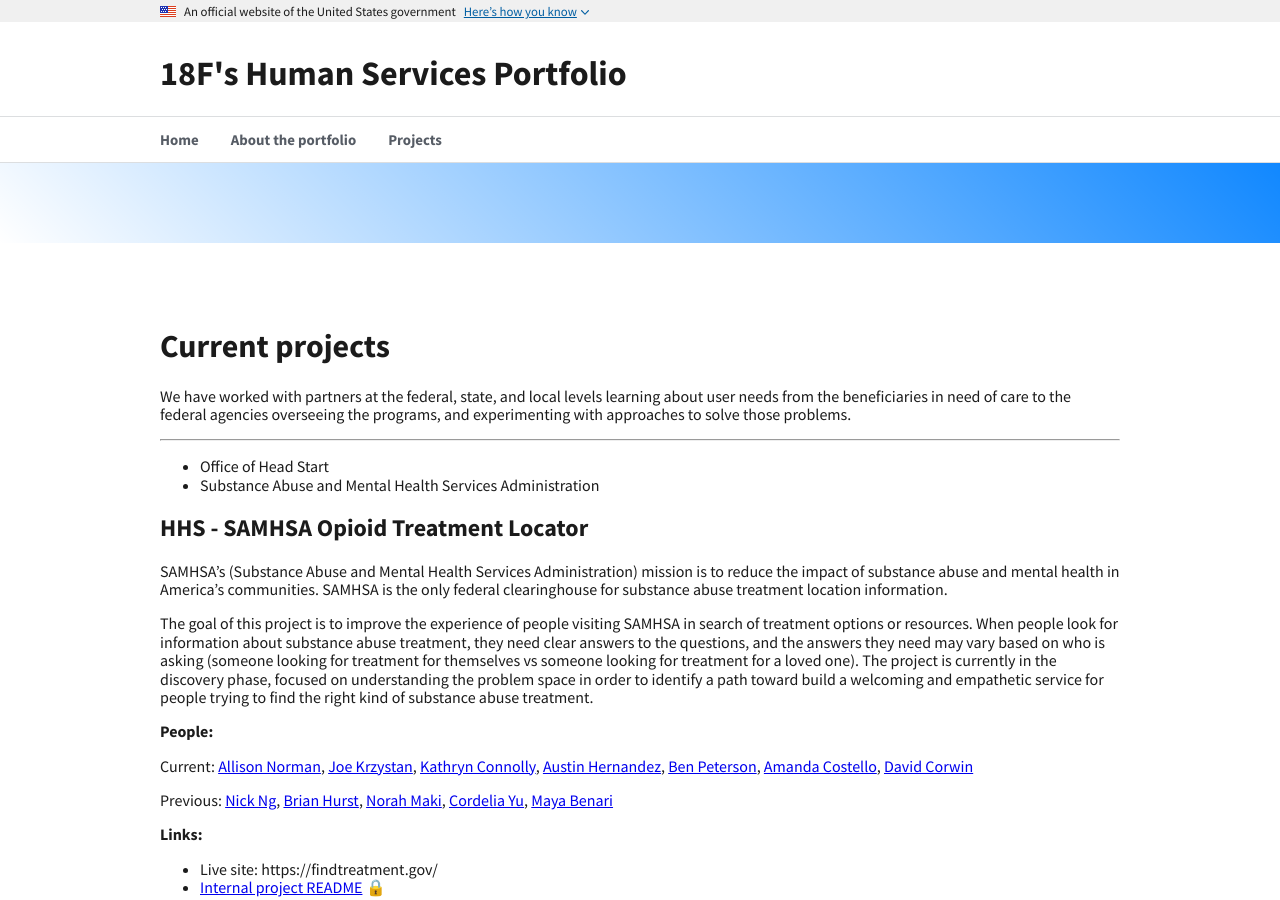
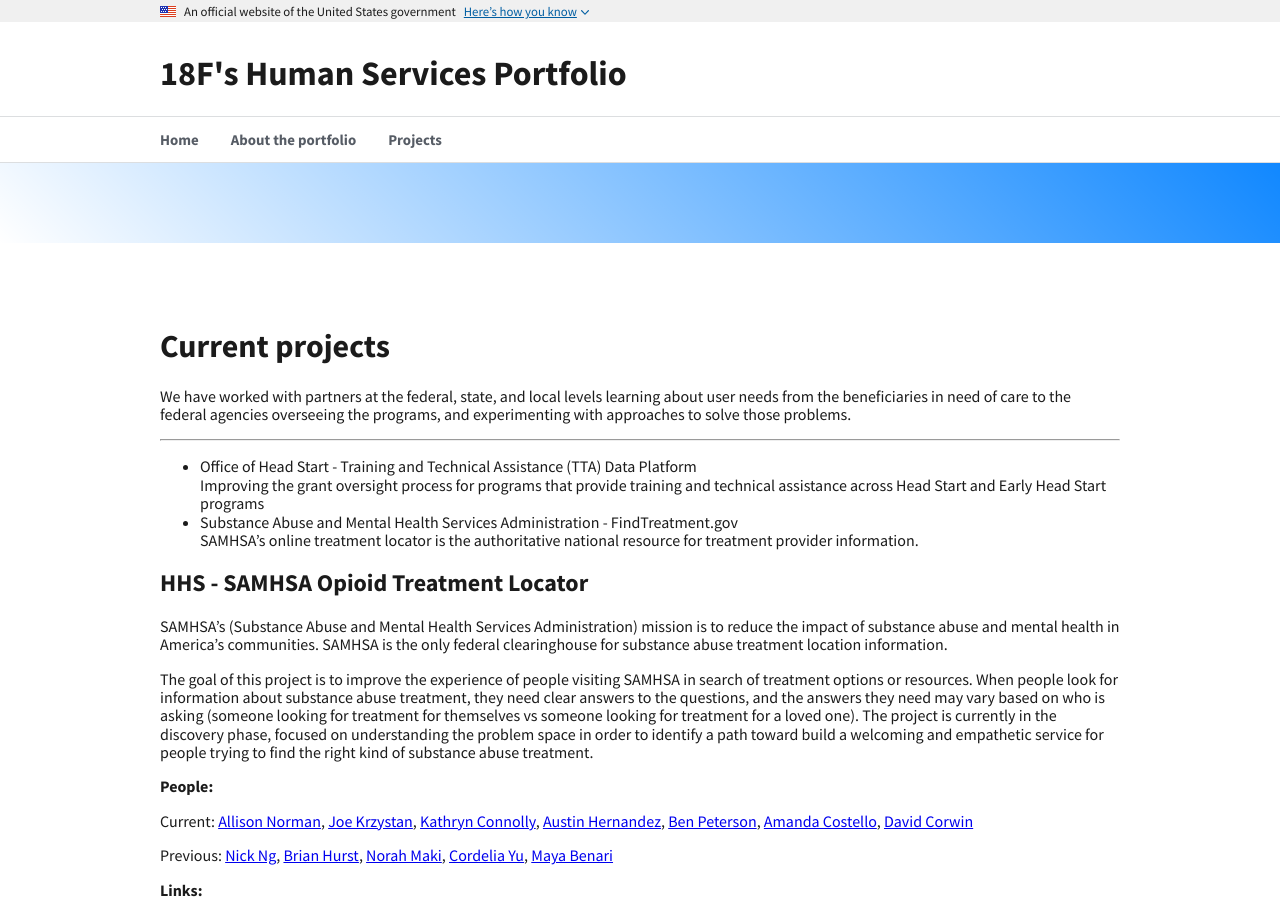
Before and after one commit to 18F/public-benefits, a Jekyll site: the page built from projects.md, in a window 1280 px wide and 900 px high. Built offline with Jekyll 4.4.1, drawn with Linux system fonts in a browser that asks for light colours.

Commit message:
some content updates for project pages for testing
Signed-off-by: Robert Jolly <robert.jolly@gsa.gov>

```diff
--- a/projects.md
+++ b/projects.md
@@ -12,7 +12,7 @@ We have worked with partners at the federal, state, and local levels learning ab
 
 {% for project in site.projects %}
   {% if forloop.first %}<ul>{% endif %}
-    <li>{{ project.partner }}</li>
+    <li>{{ project.partner }} - {{ project.name }} <br>{{ project.summary }}</li>
   {% if forloop.last %}</ul>{% endif %}
 {% endfor %}
 
```
Also changed, not shown: _projects/ohs-tta.md (+11 -4 lines), _projects/samhsa.md (+2 -2 lines).
